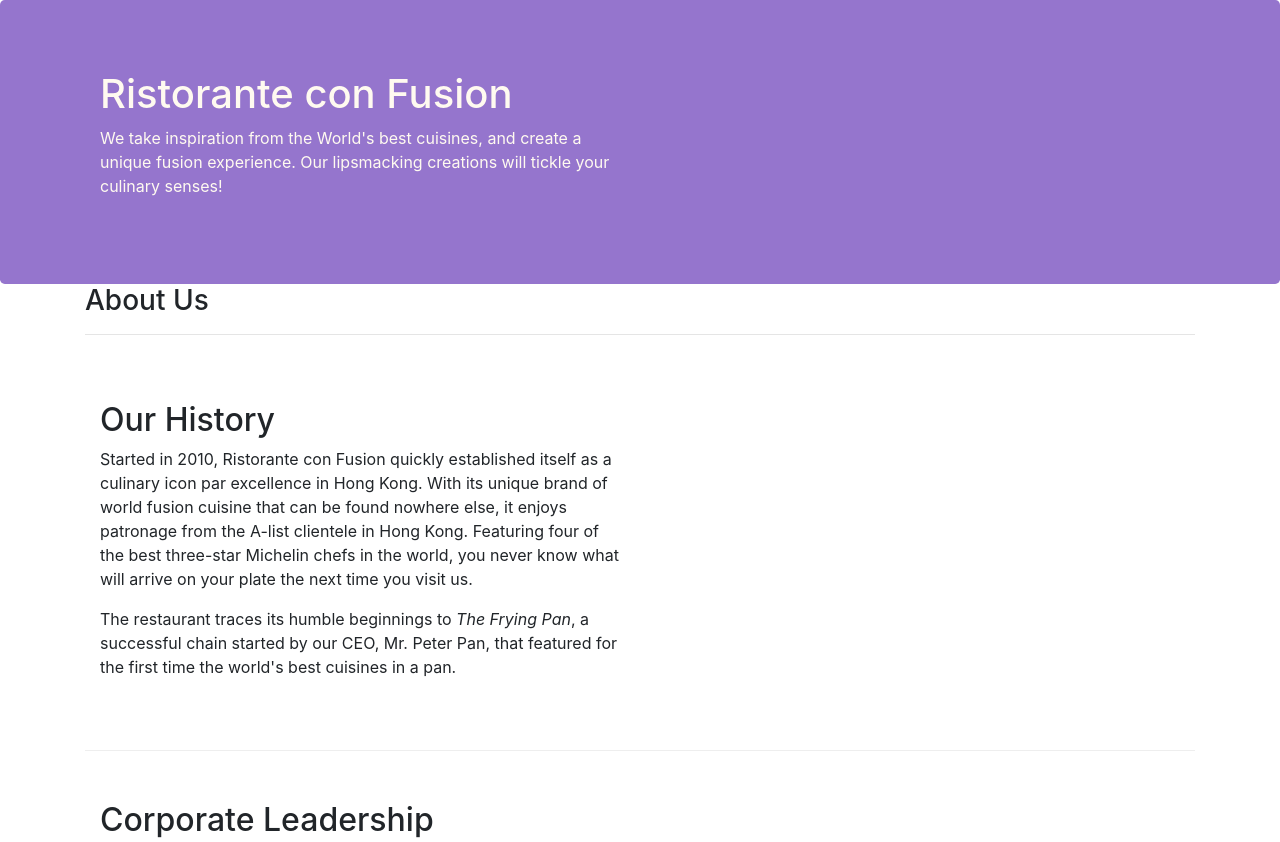
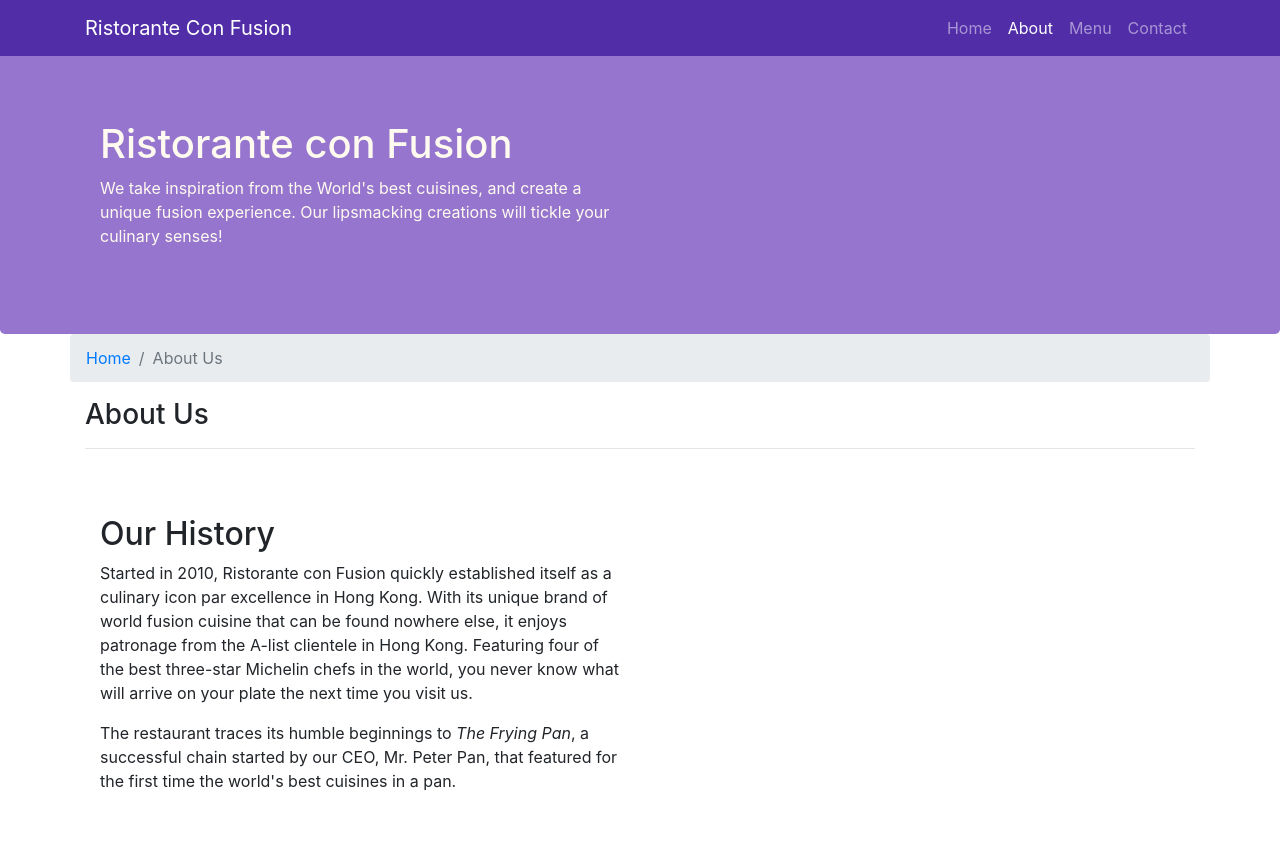
Before and after one commit to Garima88825/Coursera-Bootstrap, a website: page aboutus.html in a window 1280 px wide. Shown: the top 842 px of the page. Drawn offline with nearby package versions, Linux system fonts and the light colour scheme.

Commit message:
Navbar and Breadcrumbs added

```diff
--- a/aboutus.html
+++ b/aboutus.html
@@ -12,6 +12,23 @@
 </head>
 
 <body>
+
+    <nav class="navbar navbar-dark navbar-expand-sm fixed-top">
+        <div class="container">
+            <button class="navbar-toggler" type="button" data-toggle="collapse" data-target="#Navbar">
+                <span class="navbar-toggler-icon"></span>
+            </button>
+           <a class="navbar-brand" href="#">Ristorante Con Fusion</a>
+           <div class="collapse navbar-collapse" id="Navbar">
+            <ul class="navbar-nav ml-auto">
+                <li class="nav-item"><a class="nav-link" href="./index.html">Home</a></li>
+                <li class="nav-item active"><a class="nav-link" href="#">About</a></li>
+                <li class="nav-item"><a class="nav-link" href="#">Menu</a></li>
+                <li class="nav-item"><a class="nav-link" href="#">Contact</a></li>
+            </ul>
+            </div>
+        </div>
+    </nav>
 
     <header class="jumbotron">
         <div class="container">
@@ -28,6 +45,10 @@
 
     <div class="container">
         <div class="row">
+            <ol class="col-12 breadcrumb">
+                <li class="breadcrumb-item"><a href="./index.html">Home</a></li>
+                <li class="breadcrumb-item active">About Us</li>
+            </ol>
             <div class="col-12">
                <h3>About Us</h3>
                <hr>
@@ -67,7 +88,7 @@
                 <div class="col-4 offset-1 col-sm-2">
                     <h5>Links</h5>
                     <ul class="list-unstyled">
-                        <li><a href="#">Home</a></li>
+                        <li><a href="./index.html">Home</a></li>
                         <li><a href="#">About</a></li>
                         <li><a href="#">Menu</a></li>
                         <li><a href="#">Contact</a></li>
--- a/css/style.css
+++ b/css/style.css
@@ -28,3 +28,12 @@ address{
     margin:0px;
     color:#0f0f0f;
 }
+
+body{
+    padding:50px 0px 0px 0px;
+    z-index:0;
+}
+
+.navbar-dark {
+     background-color: #512DA8;
+}
--- a/css/styles.css
+++ b/css/styles.css
@@ -28,3 +28,12 @@ address{
     margin:0px;
     color:#0f0f0f;
 }
+
+body{
+    padding:50px 0px 0px 0px;
+    z-index:0;
+}
+
+.navbar-dark {
+     background-color: #512DA8;
+}
```
Also changed, not shown: index.html (+18 -1 lines).
